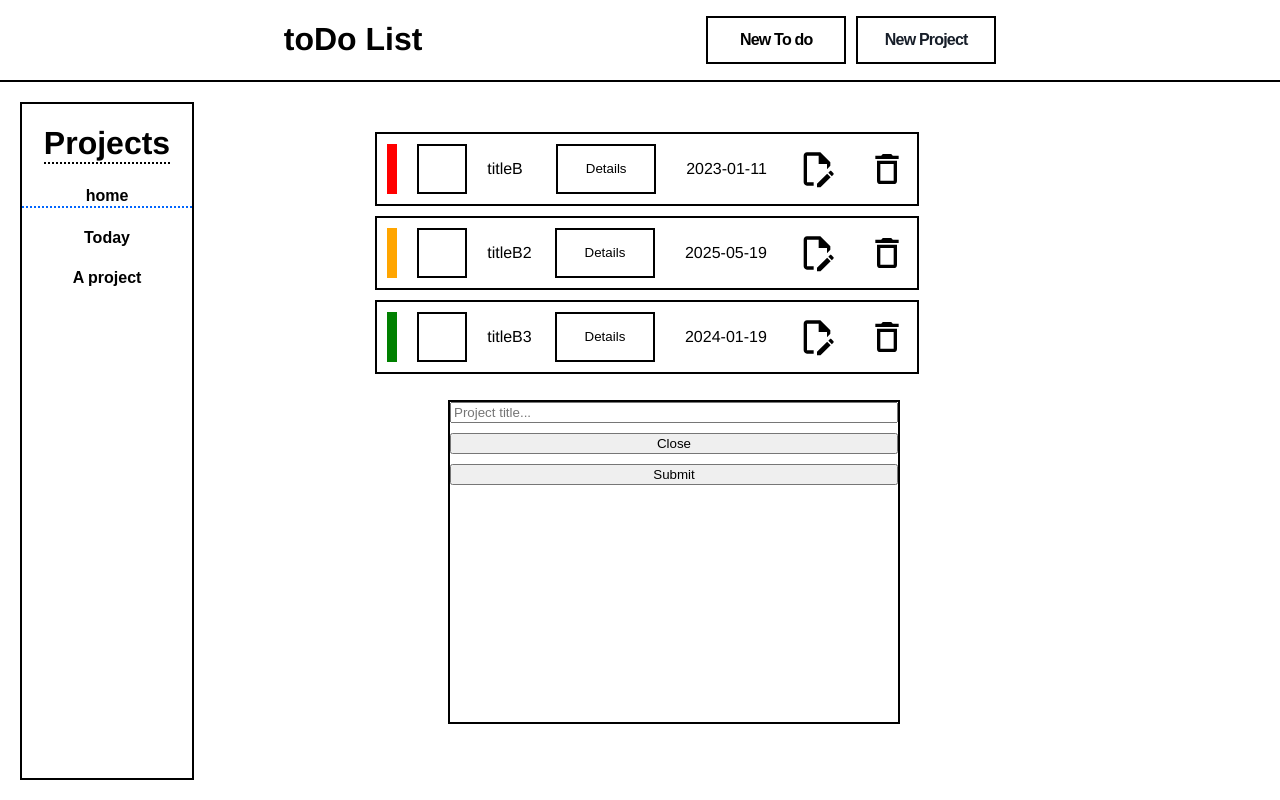
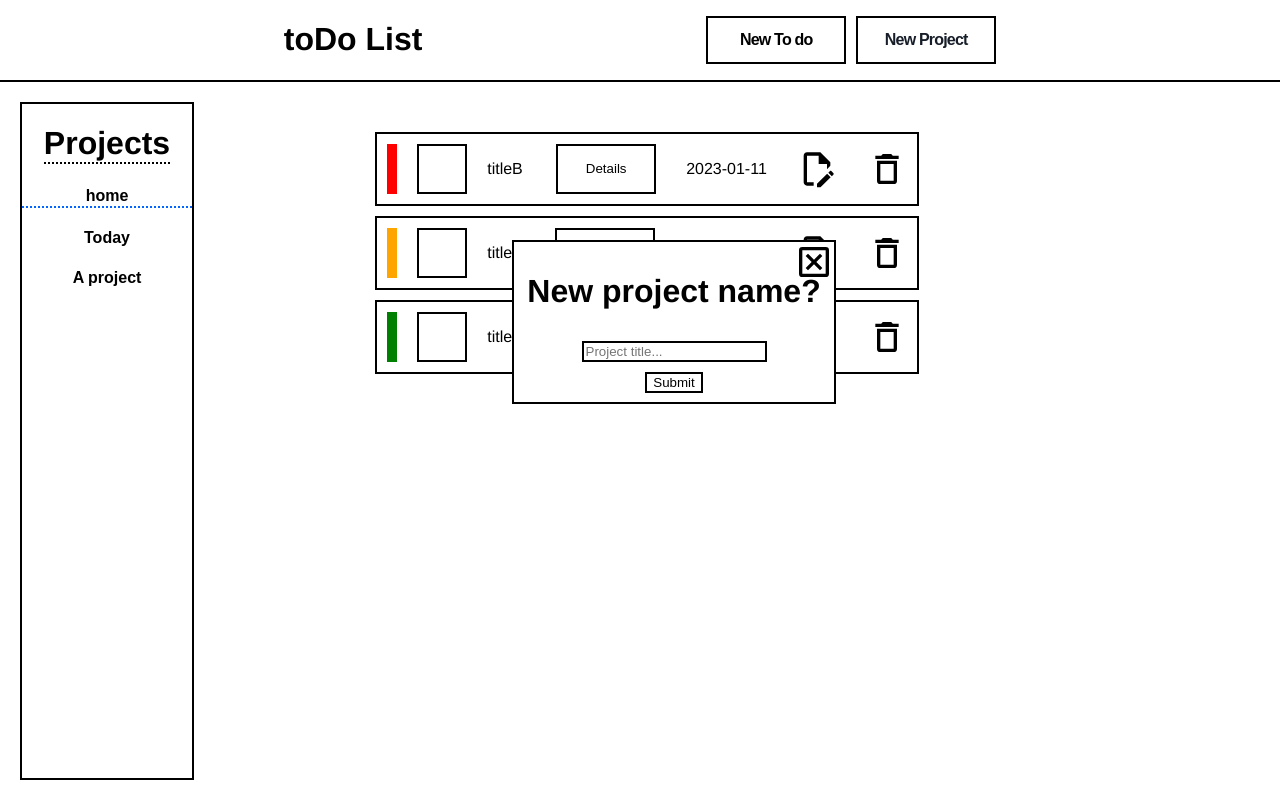
Before and after one commit to miamam1/TOP-toDoList, a website built with webpack: page dist/index.html in a window 1280 px wide. Both pictures are taken after a click on the button "New Project". Built offline with nearby package versions, Linux system fonts and the light colour scheme.

Commit message:
Styled and validated new project form to do: new to do form + edit form

```diff
--- a/src/interface.js
+++ b/src/interface.js
@@ -40,6 +40,7 @@ function navBar(projects) {
     radioBTN3.name = "priorityINPUT"
 
     const submittoDo = document.createElement("input")
+
     submittoDo.type = 'button'
     submittoDo.value = 'Submit'
 
@@ -90,19 +91,25 @@ function navBar(projects) {
 
     newProjectBTN.onclick = () => {
         newProjectForm.style.display = "flex"
-
+        inputProjectTitle.value = ""
+        inputProjectTitle.style.backgroundColor = "white"
+        inputProjectTitle.placeholder = "Project title..."
 
     }
 
     const newProjectForm = document.createElement("form")
     newProjectForm.classList.add("newProjectForm")
+    const titleprojectForm = document.createElement("h1")
+    titleprojectForm.textContent = "New project name?"
     const inputProjectTitle = document.createElement("input")
     inputProjectTitle.type = "text"
     inputProjectTitle.value = ""
     inputProjectTitle.title = "title"
+    inputProjectTitle.style.border = "2.3px solid black"
     inputProjectTitle.placeholder = "Project title..."
-    const closeBTN = document.createElement("button")
-    closeBTN.textContent = "Close"
+    const closeBTN = document.createElement("img")
+    closeBTN.src = exit
+    closeBTN.classList.add("newProjectcloseBTN")
     closeBTN.onclick = (event) => {
         newProjectForm.style.display = "none"
         inputProjectTitle.value = ""
@@ -111,10 +118,21 @@ function navBar(projects) {
     const submitBTN = document.createElement("input")
     submitBTN.type = "button"
     submitBTN.value = "Submit"
+    submitBTN.style.border = "2.3px solid black"
+    submitBTN.style.backgroundColor = "white"
+    submitBTN.style.cursor = "pointer"
+
     submitBTN.onclick = (event) => {
-        if(inputProjectTitle.value = "home") {
+        event.preventDefault()
+        if(inputProjectTitle.value == "home") {
             projectShowcase(projects, 0)
+
             newProjectForm.style.display = "none"
+            return
+        }
+        if(inputProjectTitle.value == "") {
+            inputProjectTitle.placeholder = "Please input something!"
+            inputProjectTitle.style.backgroundColor = "red"
             return
         }
         newProject(inputProjectTitle.value, projects)
@@ -124,10 +142,10 @@ function navBar(projects) {
         sideBar(projects)
         projectShowcase(projects, x)
         inputProjectTitle.value = ""
-        event.preventDefault()
+
     }
 
-    newProjectForm.append(inputProjectTitle, closeBTN, submitBTN)
+    newProjectForm.append(titleprojectForm, inputProjectTitle, closeBTN, submitBTN)
     newProjectForm.style.display = "none"
     document.body.append(newProjectForm)
 
--- a/src/style.css
+++ b/src/style.css
@@ -153,17 +153,29 @@ button:focus  {
 }
 
 .newProjectForm {
-  width: 35%;
-  height: 40%;
+  width: 25%;
+  height: 20%;
   position: absolute;
-  top: 50%;
-  left: 35%;
+  top: 30%;
+  left: 40%;
   background-color: white;
   border: 2.3px solid black;
   flex-direction: column;
   gap: 10px;
+  display: flex;
+  justify-content: center;
+  align-items: center;
 }
 
+
+
+.newProjectcloseBTN {
+  position: absolute;
+  top: 0;
+  right: 0;
+  width: 40px;
+  cursor: pointer;
+}
 
 .projectContainer {
   margin-top: 50px;
```
Also changed, not shown: dist/main.js.
